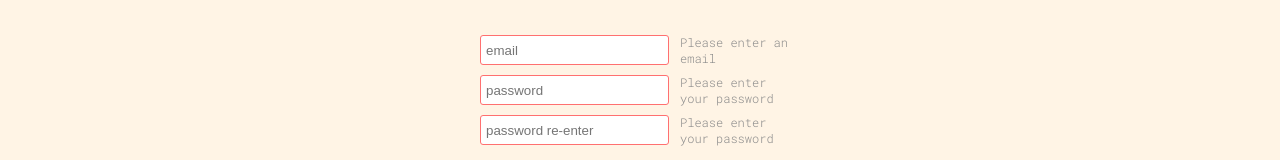
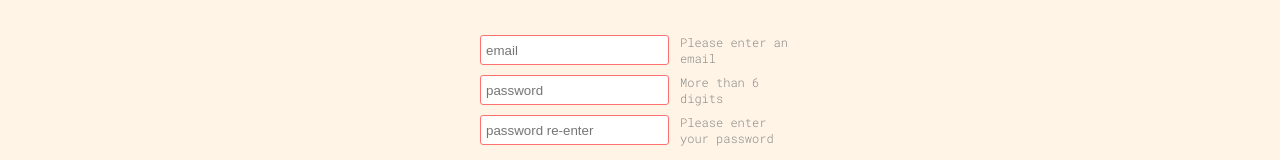
Before and after one commit to yty0643/habit-manager, a React (Create React App) app: page /habit-manager/join in a window 1280 px wide. Shown: the part 353-513 px from the top of the page. Built offline with nearby package versions, Linux system fonts and the light colour scheme; no server answers.

Commit message:
Exception processing to SignUpForm waek-pass

```diff
--- a/src/components/sign_in_form/VAC_sign_in_form.module.css
+++ b/src/components/sign_in_form/VAC_sign_in_form.module.css
@@ -70,6 +70,11 @@
 
     .email,
     .pass{
-        border-bottom: 1px solid rgb(100, 100, 100);
+        border: 1px solid rgb(100, 100, 100);
+        border-radius: 3px;
+    }
+    .email.error,
+    .pass.error{
+        border: 1px solid rgb(255, 112, 112);
     }
 }
--- a/src/components/sign_up_form/VAC_sign_up_form.tsx
+++ b/src/components/sign_up_form/VAC_sign_up_form.tsx
@@ -21,16 +21,24 @@ const VACSignUpForm = ({ emailRef, passRef, passRef2, email, pass, pass2, setSta
                 }
             </div>
             <div className={styles.box}>
-                <input className={`${styles.pass} ${!passCheck && styles.error}`} ref={passRef} type="password" placeholder='password' onChange={() => { setState(passRef) }} autoComplete="off"  />
+                <input className={`${styles.pass} ${!passCheck && styles.error}`} ref={passRef} type="password" placeholder='password' onChange={() => { setState(passRef) }} autoComplete="off" />
                 {
-                    passCheck ?
-                        <div className={styles.checkIcon}>
-                            <FontAwesomeIcon icon={faCheck} />
-                        </div>
-                        :
-                        <p className={styles.msg}>
-                            Please enter your password
-                        </p>
+                    passCheck == 0 &&
+                    <p className={styles.msg}>
+                        More than 6 digits
+                    </p>
+                }
+                {
+                    passCheck == 1 &&
+                    <p className={styles.msg}>
+                        Please enter your password
+                    </p>
+                }
+                {
+                    passCheck == 2 &&
+                    <div className={styles.checkIcon}>
+                        <FontAwesomeIcon icon={faCheck} />
+                    </div>
                 }
             </div>
             <div className={styles.box}>
--- a/src/components/sign_up_form/sign_up_form.tsx
+++ b/src/components/sign_up_form/sign_up_form.tsx
@@ -14,7 +14,7 @@ export interface IProps{
     setState: { (ref: React.RefObject<HTMLInputElement>): void },
     signUp: { (evnet: any): void },
     emailCheck: boolean,
-    passCheck: boolean,
+    passCheck: number,
     passCheck2: number,
     isPossible: boolean,
     msg:string,
@@ -29,7 +29,7 @@ const SignUpForm = ({ auth }: { auth: Auth }) => {
     const [pass, setPass] = useState<string>("");
     const [pass2, setPass2] = useState<string>("");
     const [emailCheck, setEmailCheck] = useState<boolean>(false);
-    const [passCheck, setPassCheck] = useState<boolean>(false);
+    const [passCheck, setPassCheck] = useState<number>(0);
     const [passCheck2, setPassCheck2] = useState<number>(0);
     const [isPossible, setIsPossible] = useState<boolean>(false);
     const [msg, setMsg] = useState<string>("");
@@ -67,7 +67,11 @@ const SignUpForm = ({ auth }: { auth: Auth }) => {
                     const errorMessage = error.message;
                     if (errorCode.split('/')[1] == "invalid-email") {
                         setMsg("Invalid email");
+                    } else if(errorCode.split('/')[1]== "weak-password"){
+                        setPassCheck(0);
+                        return;
                     } else {
+                        console.log(errorCode.split('/')[1]);
                         setMsg("Login restricted");
                     }
                     setEmailCheck(false);
@@ -90,10 +94,10 @@ const SignUpForm = ({ auth }: { auth: Auth }) => {
 
     useEffect(() => {
         if (!pass) {
-            setPassCheck(false);
+            setPassCheck(0);
             return;
         }
-        setPassCheck(true);
+        setPassCheck(2);
     }, [pass]);
 
     useEffect(() => {
--- a/src/pages/login/login.module.css
+++ b/src/pages/login/login.module.css
@@ -39,7 +39,7 @@
 @media screen and (max-width: 48rem) {
     .login{
         width: 90%;
-        height: 90vh;
+        height: 90%;
         padding: 1rem;
         flex-direction: column-reverse;
     }
```
